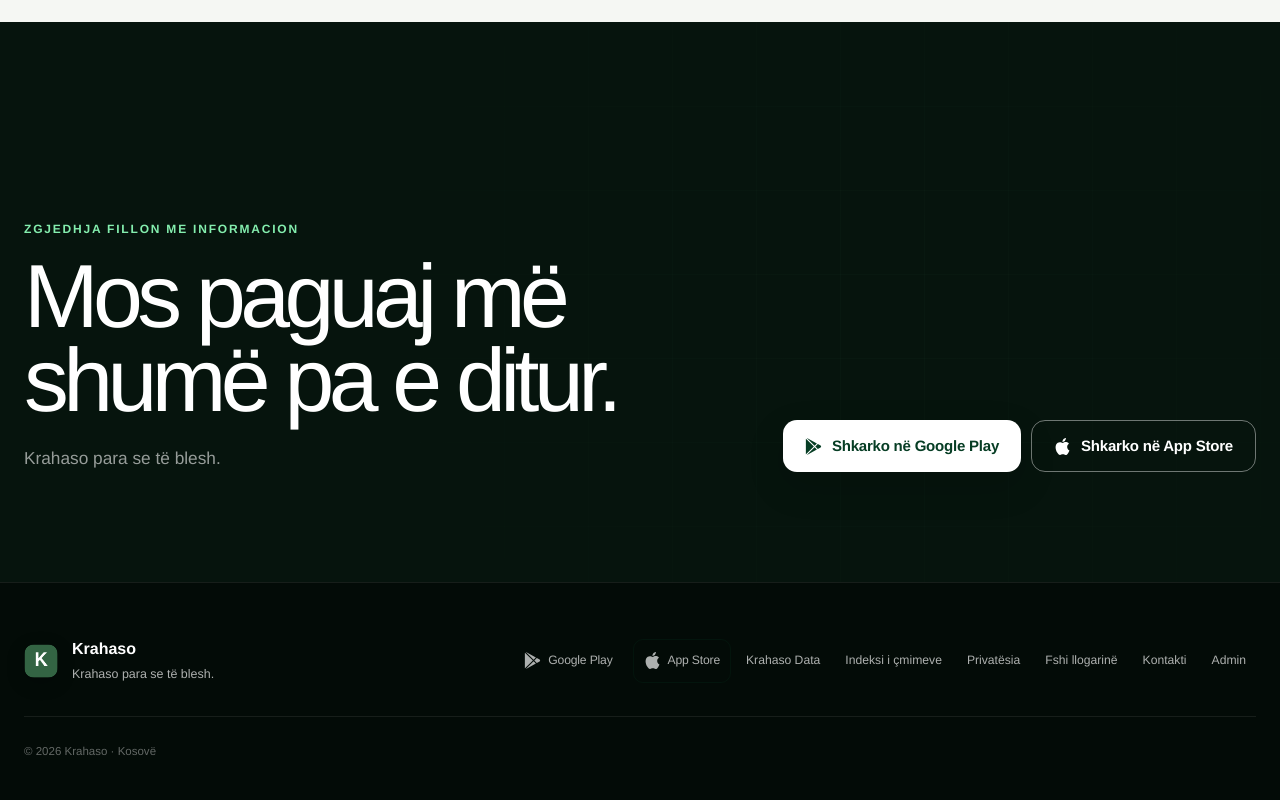
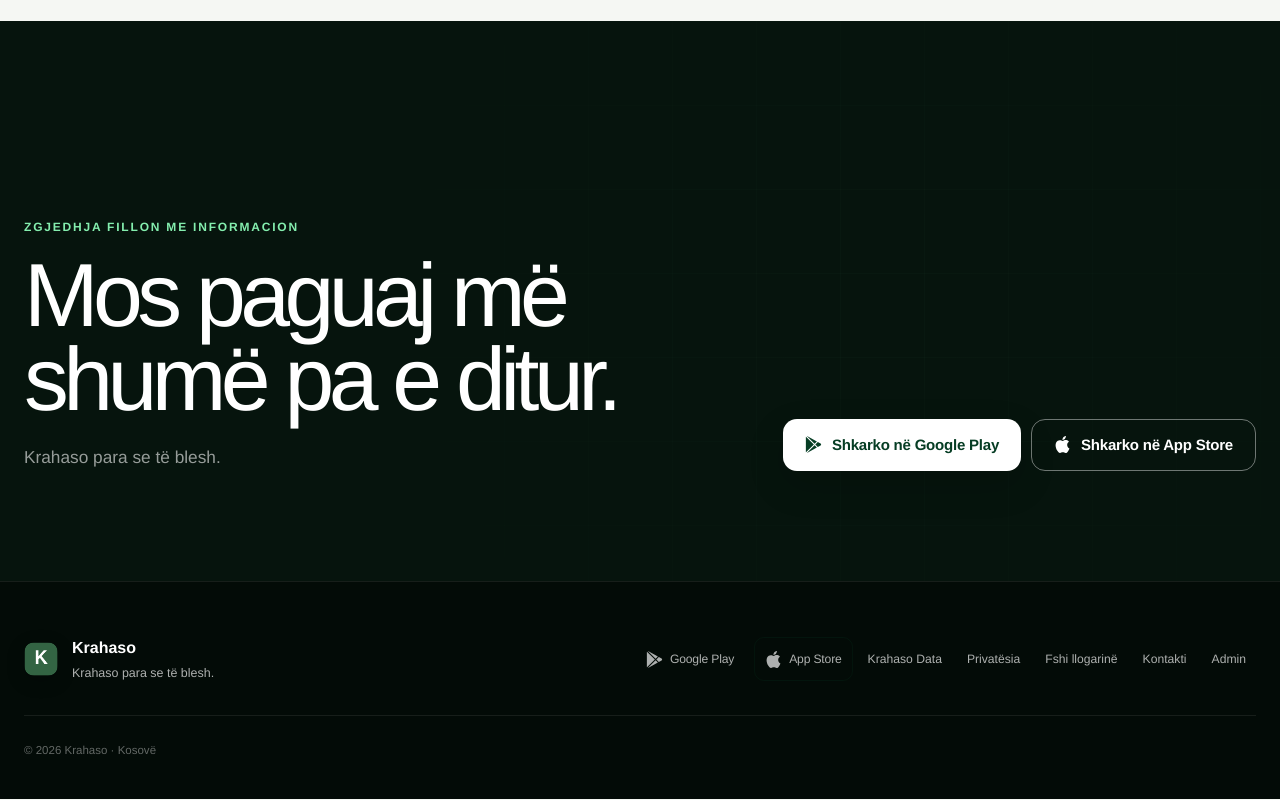
Before and after one commit to Ments123/krahaso-web, a React (Vite) app: page / in a window 1280 px wide. Shown: the part 8430-9230 px from the top of the page. Built offline with nearby package versions, Linux system fonts and the light colour scheme; no server answers.

Commit message:
Remove obsolete public index link from the Krahaso footer

```diff
--- a/src/components/SiteFooter.tsx
+++ b/src/components/SiteFooter.tsx
@@ -16,7 +16,6 @@ export function SiteFooter() {
         <nav aria-label="Navigimi në fund">
           <AppAcquisitionCta placement="footer" compact />
           <a href="/en/data/" hrefLang="en">Krahaso Data</a>
-          <a href="https://stats.krahaso.app/balkan?lang=sq">Indeksi i çmimeve</a>
           <a href="https://api.krahaso.app/privacy" target="_blank" rel="noopener noreferrer">
             Privatësia
           </a>
```
